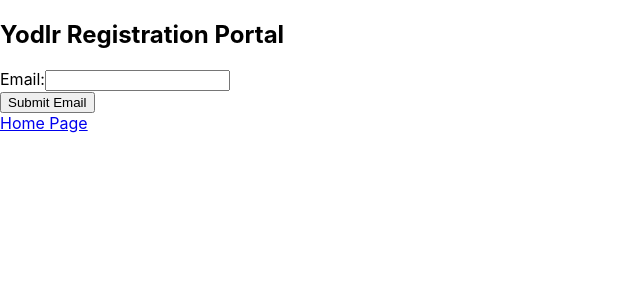
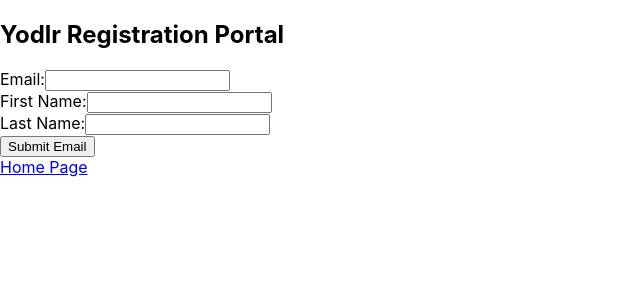
Before and after one commit to DLMedeiro/frontend-code-challenge-registerLogin, a React (Create React App) app in the folder frontend/: page /registration in a window 1280 px wide. Shown: the top 300 px of the page, without its empty margins (0-640 px from the left). Built offline with nearby package versions, Linux system fonts and the light colour scheme.

Commit message:
users can register and admin list updates closes#2

```diff
--- a/frontend/src/Components/admin.js
+++ b/frontend/src/Components/admin.js
@@ -23,6 +23,8 @@
     return <p>Loading &hellip;</p>;
   }
 
+  console.log(allUsers);
+
   return (
     <section>
       <Card>
@@ -30,7 +32,7 @@
         <CardBody className="text-center">
           <h3>User Data</h3>
           <ul>
-            {allUsers.data.map((user) => (
+            {allUsers.map((user) => (
               <li key={user.id}>
                 {user.firstName} {user.lastName} : {user.email}
               </li>
--- a/frontend/src/Components/registration.js
+++ b/frontend/src/Components/registration.js
@@ -1,4 +1,5 @@
 import React, { useState } from "react";
+import RegisterLoginApi from "../api";
 import { Link } from "react-router-dom";
 import {
   Card,
@@ -13,6 +14,8 @@
 function Registration() {
   const INITIAL_STATE = {
     email: "",
+    firstName: "",
+    lastName: "",
   };
   const [formData, setFormData] = useState(INITIAL_STATE);
 
@@ -24,8 +27,14 @@
     }));
   };
 
+  const add = async (userData) => {
+    await RegisterLoginApi.addUser(userData);
+    // setIsLoading(false);
+  };
+
   const handleSubmit = (e) => {
     e.preventDefault();
+    add(formData);
     // setLoading(true);
     setFormData(INITIAL_STATE);
   };
@@ -53,6 +62,28 @@
                 value={formData.email}
               />
             </FormGroup>
+            <FormGroup>
+              <Label htmlFor="firstName">First Name:</Label>
+              <Input
+                className="form-control"
+                type="text"
+                name="firstName"
+                id="firstName"
+                onChange={handleChange}
+                value={formData.firstName}
+              />
+            </FormGroup>
+            <FormGroup>
+              <Label htmlFor="lastName">Last Name:</Label>
+              <Input
+                className="form-control"
+                type="text"
+                name="lastName"
+                id="lastName"
+                onChange={handleChange}
+                value={formData.lastName}
+              />
+            </FormGroup>
 
             <Button
               id="btn-login"
--- a/frontend/src/api.js
+++ b/frontend/src/api.js
@@ -4,9 +4,29 @@
 
 class RegisterLoginApi {
   static async getAllUsers() {
-    const allUsers = await axios.get(`${BASE_API_URL}/users`);
+    const url = `${BASE_API_URL}/users`;
+    const method = "get";
+    const withCredentials = false;
 
-    return allUsers;
+    try {
+      return (await axios({ url, method, withCredentials })).data;
+    } catch (err) {
+      console.error("API Error:", err.response);
+      let message = err.response.data.error.message;
+      throw Array.isArray(message) ? message : [message];
+    }
+  }
+
+  static async addUser(userData) {
+    console.log(userData);
+    try {
+      let newUser = await axios.post(`${BASE_API_URL}/users`, userData);
+      return newUser;
+    } catch (err) {
+      console.error("API Error:", err.response);
+      let message = err.response.data.error.message;
+      throw Array.isArray(message) ? message : [message];
+    }
   }
 }
 
```
Also changed, not shown: 1 other file (tests, documents, lock files or other folders).
